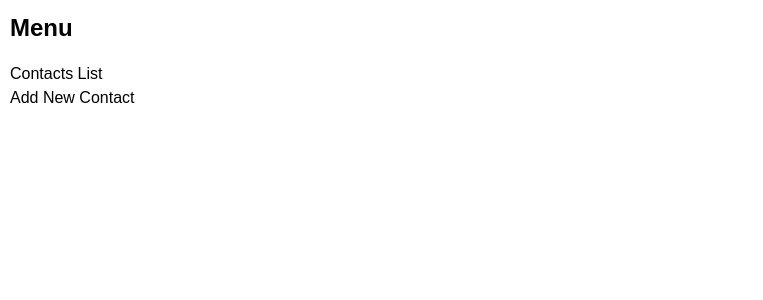
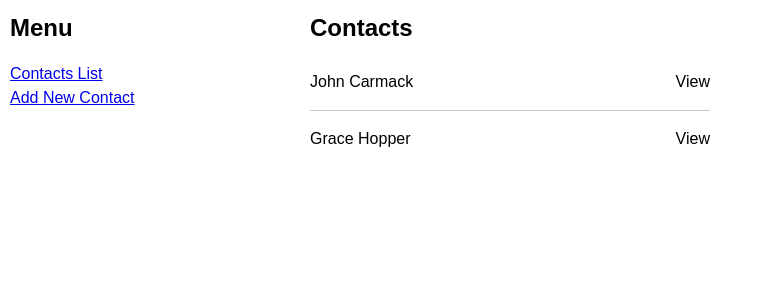
Before and after one commit to boolean-uk/react-address-book, a React (Create React App) app: page / in a window 1280 px wide. Shown: the top 300 px of the page, without its empty margins (0-763 px from the left). Built offline with nearby package versions, Linux system fonts and the light colour scheme; data requests are answered from the project's data file.

Commit message:
Contacts displayed at home page

```diff
--- a/src/App.js
+++ b/src/App.js
@@ -8,7 +8,18 @@ import "./styles/styles.css"
 export default function App() {
   const [contacts, setContacts] = useState([])
 
-  //TODO: Load all contacts on useEffect when component first renders
+  // Load all contacts on useEffect when component first renders
+  useEffect(() =>
+    {
+      fetch("http://localhost:4000/contacts")
+      .then(res => res.json())
+      .then(data =>
+        {
+          setContacts(data);
+        })
+    }
+    ,[]
+  )
 
   return (
     <>
@@ -16,13 +27,21 @@ export default function App() {
         <h2>Menu</h2>
         <ul>
           {/* TODO: Make these links */}
-          <li>Contacts List</li>
+          <Link to="/">
+            <li>Contacts List</li>
+          </Link>
+          <Link to="/">
           <li>Add New Contact</li>
+          </Link>
         </ul>
       </nav>
       <main>
         <Routes>
           {/* TODO: Add routes here  */}
+          <Route
+          path ="/"
+          element = {<ContactsList contacts= {contacts} />}
+          />
         </Routes>
       </main>
     </>
--- a/src/components/ContactsList.js
+++ b/src/components/ContactsList.js
@@ -5,7 +5,7 @@ function ContactsList(props) {
 
   //"contacts" must be passed as prop to this component
   const { contacts } = props
-
+  console.log(props);
   return (
     <>
       <header>
```
